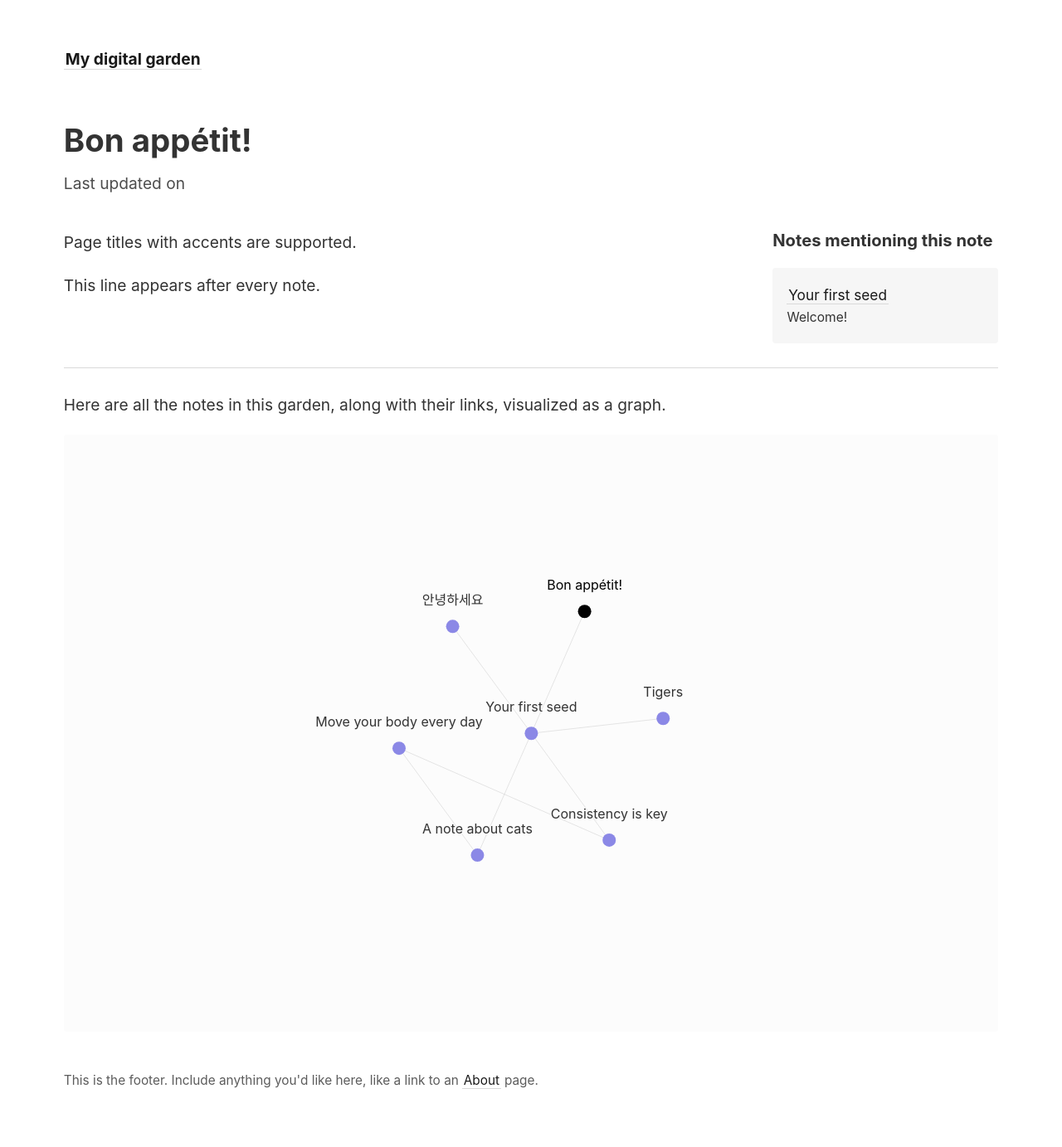
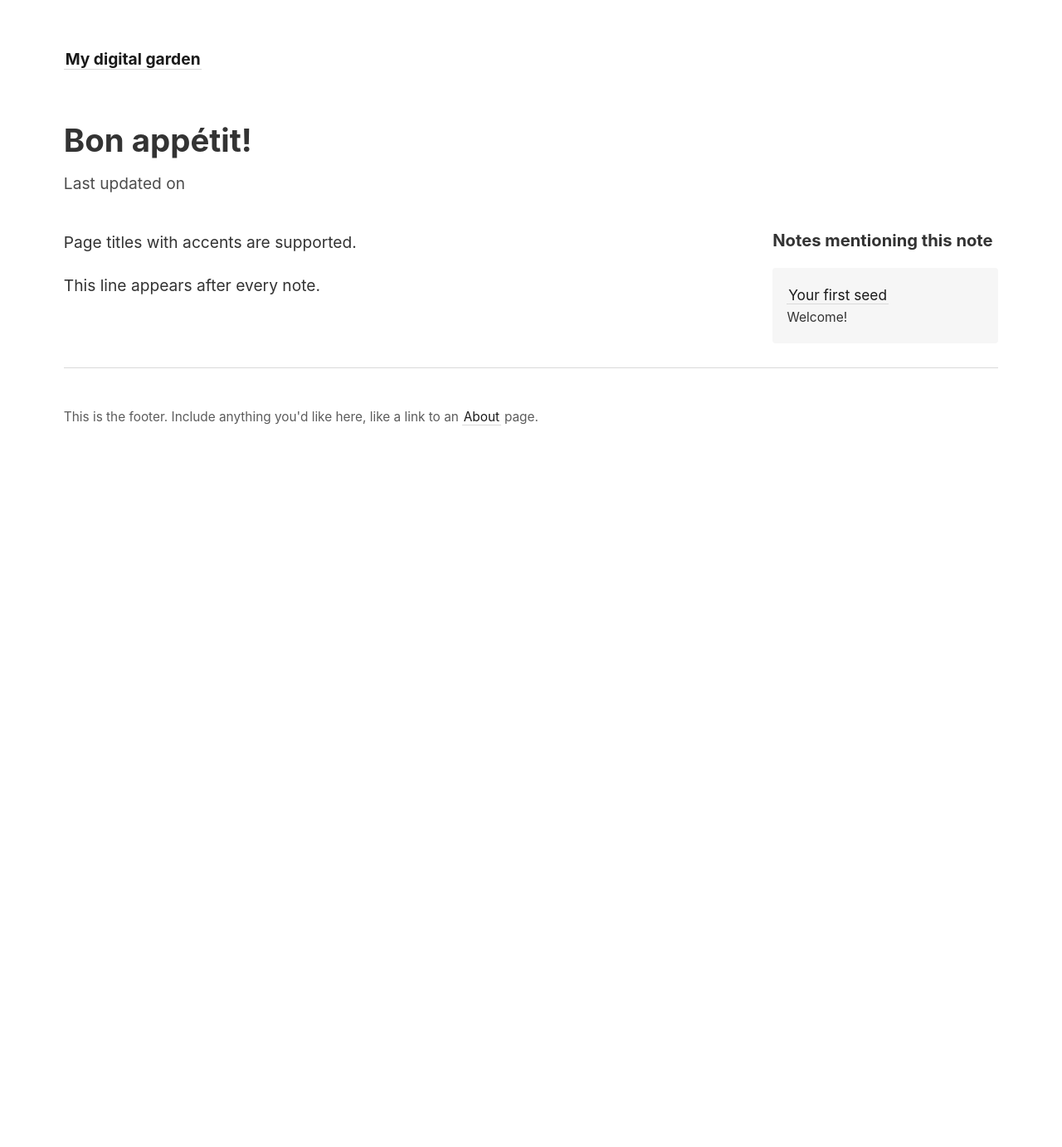
Before and after one commit to lslonczynski/lslonczynski.github.io, a Jekyll site: the page built from _notes/accents.md, in a window 1280 px wide. Shown: the whole page at 83% size. Built offline with Jekyll 4.4.1, drawn with Linux system fonts in a browser that asks for light colours; after the commit the page ends 900 px from its top, so only the background shows below that.

Commit message:
removes graph link

```diff
--- a/_layouts/note.html
+++ b/_layouts/note.html
@@ -41,7 +41,3 @@
 </article>
 
 <hr>
-
-<p>Here are all the notes in this garden, along with their links, visualized as a graph.</p>
-
-{% include notes_graph.html %}
```
